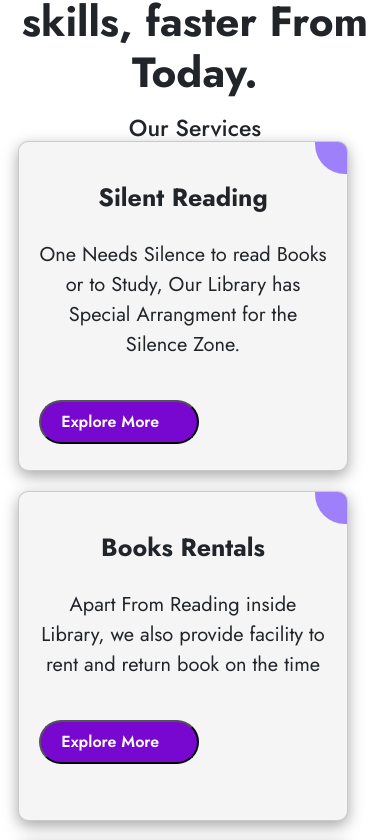
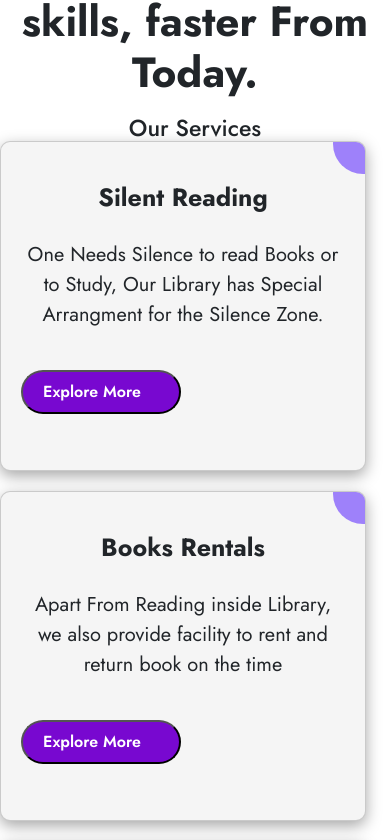
Before and after one commit to Honeysingh0632/first-project, a React (Create React App) app in the folder project/: page / in a window 390 px wide. Shown: the part 1363-2203 px from the top of the page. Built offline with nearby package versions, Linux system fonts and the light colour scheme; no server answers; sample sign-in values are in the browser's storage; a web font is replaced by a local one.

Commit message:
Update 100% App.css

```diff
--- a/project/src/App.css
+++ b/project/src/App.css
@@ -796,17 +796,17 @@ h5{
 }
 @media (max-width: 998px){
   .card-book {
-    width: 90%;
+    width: 100%;
   }
   .card-price {
-    width: 90%;
+    width: 100%;
     margin: auto;
     margin-top: 30px;
 
 
   }
   .card1{
-    width: 90%;
+    width: 100%;
     margin: auto;
     margin-bottom: 20px;
     margin-top: 0;
```
